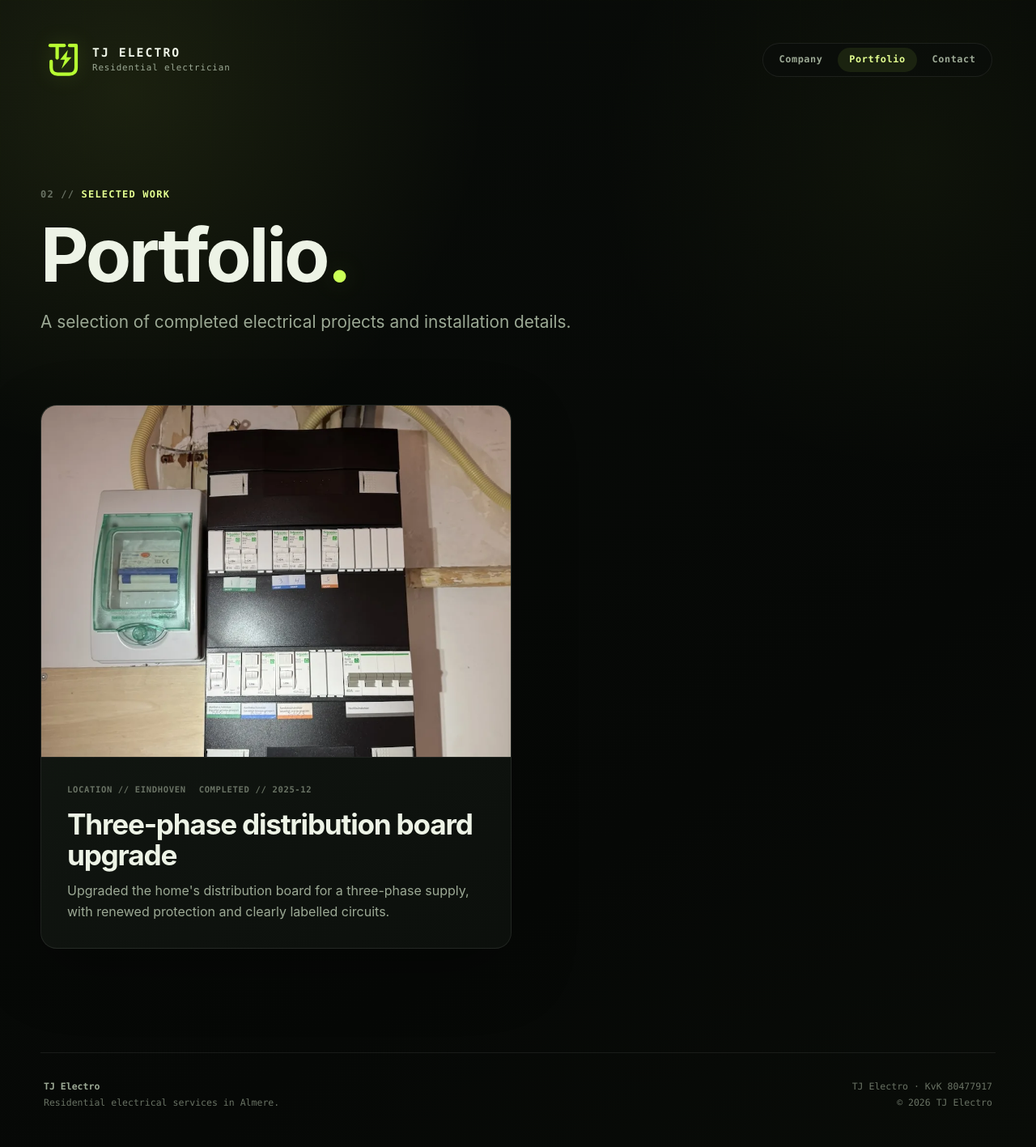
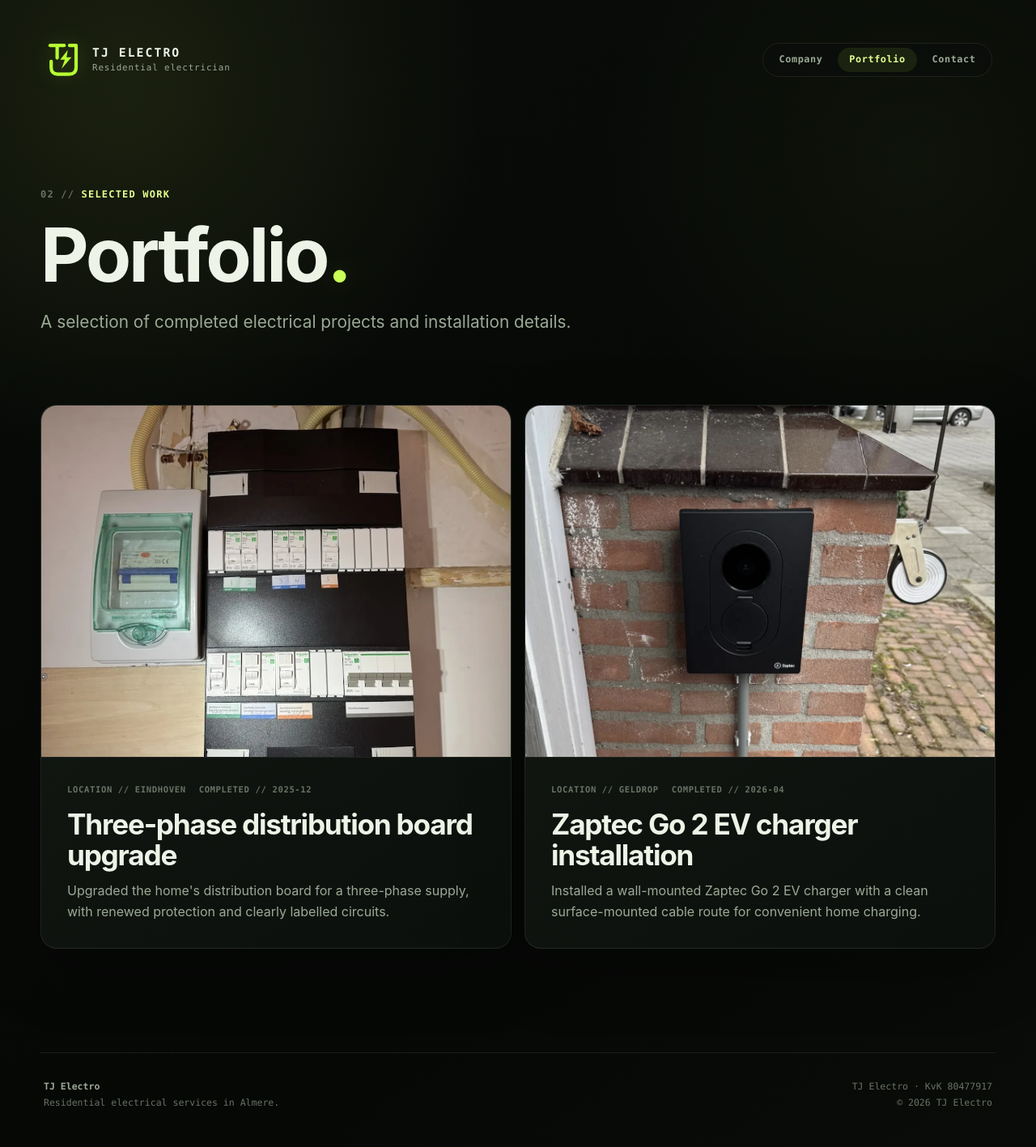
Before and after one commit to Studio-TJ/studio-tj-electrician-web, a Jekyll site: the page built from portfolio.html, in a window 1280 px wide. Shown: the whole page at 81% size. Built offline with Jekyll 4.4.1, drawn with Linux system fonts in a browser that asks for light colours.

Commit message:
Add Geldrop Zaptec Go 2 project

```diff
--- a/_data/portfolio.yml
+++ b/_data/portfolio.yml
@@ -33,3 +33,17 @@
         title: "住宅三相配电箱升级"
         description: "为住宅升级三相供电配电箱，更新保护装置并清晰标注各个回路。"
         alt: "位于埃因霍温、带有清晰回路标识的住宅三相配电箱"
+  - id: "geldrop-zaptec-go-2-installation"
+    published: true
+    image: "/assets/images/portfolio/geldrop-zaptec-go-2-installation.webp"
+    location: "Geldrop"
+    date: "2026-04"
+    text:
+      en:
+        title: "Zaptec Go 2 EV charger installation"
+        description: "Installed a wall-mounted Zaptec Go 2 EV charger with a clean surface-mounted cable route for convenient home charging."
+        alt: "Black Zaptec Go 2 EV charger mounted on a brick exterior wall in Geldrop"
+      zh:
+        title: "Zaptec Go 2 家用充电桩安装"
+        description: "在 Geldrop 为住宅安装壁挂式 Zaptec Go 2 电动汽车充电桩，并整齐布置明装供电线路。"
+        alt: "安装在 Geldrop 住宅外墙上的黑色 Zaptec Go 2 电动汽车充电桩"
```
Also changed, not shown: assets/images/portfolio/geldrop-zaptec-go-2-installation.webp (added).
